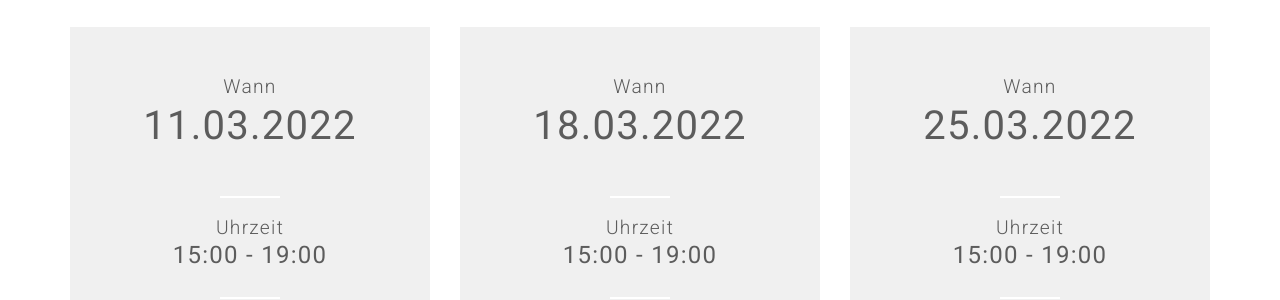
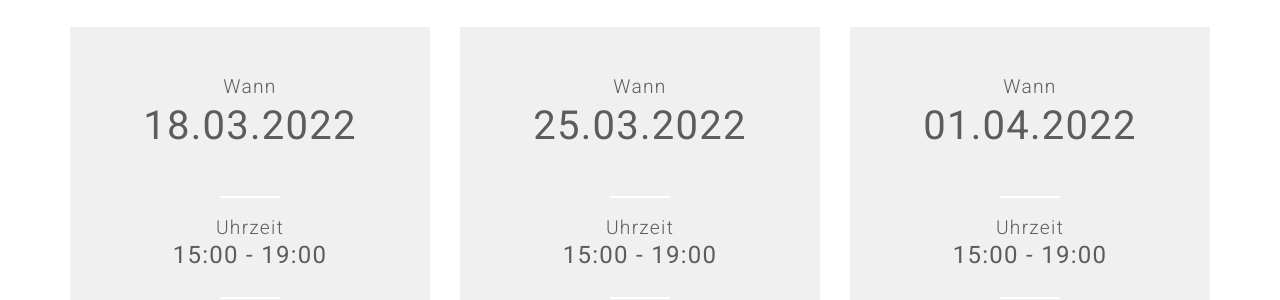
Before and after one commit to coderdojo-wien/coderdojo-wien.github.io, a Jekyll site: the page built from index.html, in a window 1280 px wide and 900 px high, scrolled down 3869 px. Shown: the part 185-485 px from the top of the window. Built offline with Jekyll 4.4.1, drawn with Linux system fonts in a browser that asks for light colours; nearby versions of some CDN libraries; comment, search, counter and statistics services are not loaded; some of the changed lines change nothing that is shown; some of the changed text lies outside the part shown.

Commit message:
Update events.yml

```diff
--- a/_data/events.yml
+++ b/_data/events.yml
@@ -3,16 +3,6 @@ title: "Termine"
 description: "Ein Anmeldung ist für die Teilnahme an den online CoderDojos nicht erforderlich. Das genaue Workshopprogramm mit den Teilnahmelinks finden sie in unserem aktuellen Newsletter, der jeweils bis spätestens den Tag davor versendet wird und auf unserer Hompepage https://www.facebook.com/coderdojowien. </br><b>Für die Teilnahme an offline CoderDojos ist unbedingt eine Anmeldung erforderlich!</b>"
 
 events-list:
-- event-date: 11.03.2022
-  event-time: 15:00 - 19:00
-  event-startdate: 2022-03-11T15:00:00+0100
-  event-enddate: 2022-03-11T19:00:00+0100
-  event-name: Online CoderDojo
-  event-type: Online
-  event-place: Online Dojo
-  event-place-name: Online
-  event-url: "https://linz.coderdojo.net/termine/"
-
 - event-date: 18.03.2022
   event-time: 15:00 - 19:00
   event-startdate: 2022-03-18T15:00:00+0100
@@ -33,6 +23,16 @@ events-list:
   event-place-name: Online
   event-url: "https://linz.coderdojo.net/termine/"
 
+- event-date: 01.04.2022
+  event-time: 15:00 - 19:00
+  event-startdate: 2022-04-01T15:00:00+0100
+  event-enddate: 2022-04-01T19:00:00+0100
+  event-name: Online CoderDojo
+  event-type: Online
+  event-place: Online Dojo
+  event-place-name: Online
+  event-url: "https://linz.coderdojo.net/termine/"
+
 # - event-date: 17.01.2022
 #   event-time: 15:00 - 19:00
 #   event-startdate: 2022-01-17T15:00:00+0100
```
